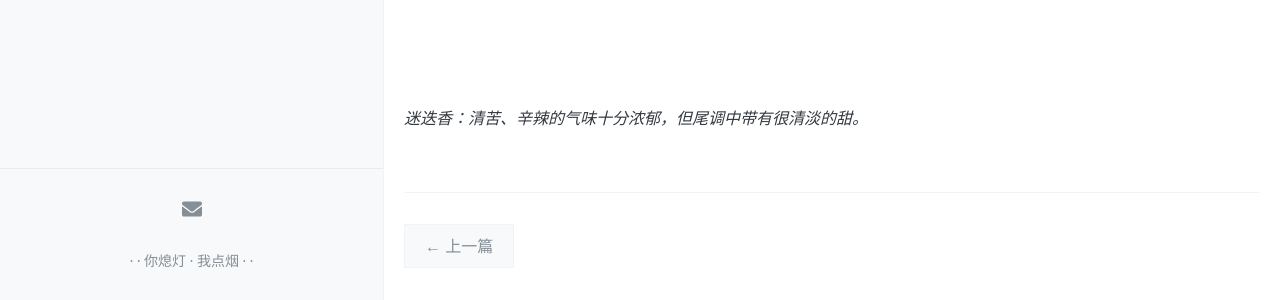
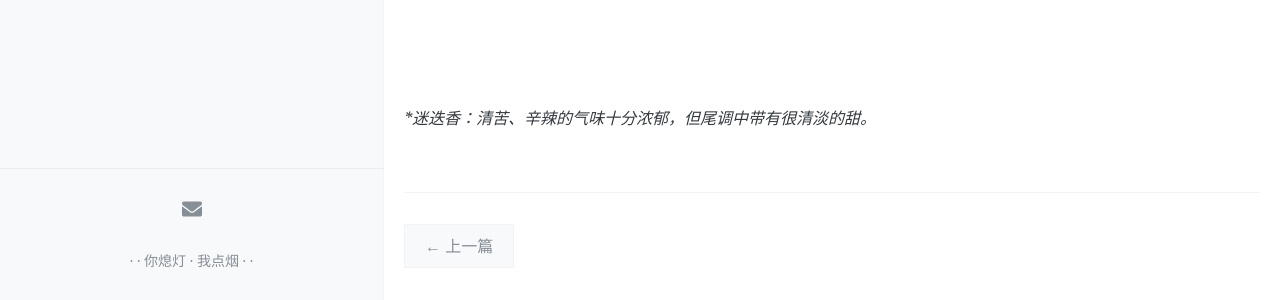
Before and after one commit to nadatomayo/dodo, a Jekyll site: the page built from _posts/2022-01-26-空条先生和迷迭香.md, in a window 1280 px wide and 900 px high, scrolled down 7167 px. Shown: the part 592-892 px from the top of the window. Built offline with Jekyll 4.4.1, drawn with Linux system fonts in a browser that asks for light colours; comment, search, counter and statistics services are not loaded.

```diff
--- a/_posts/2022-01-26-空条先生和迷迭香.md
+++ b/_posts/2022-01-26-空条先生和迷迭香.md
@@ -289,6 +289,6 @@ comments: true
 
 
 
-*迷迭香：清苦、辛辣的气味十分浓郁，但尾调中带有很清淡的甜。*
+**迷迭香：清苦、辛辣的气味十分浓郁，但尾调中带有很清淡的甜。*
 
 <br/>
```
